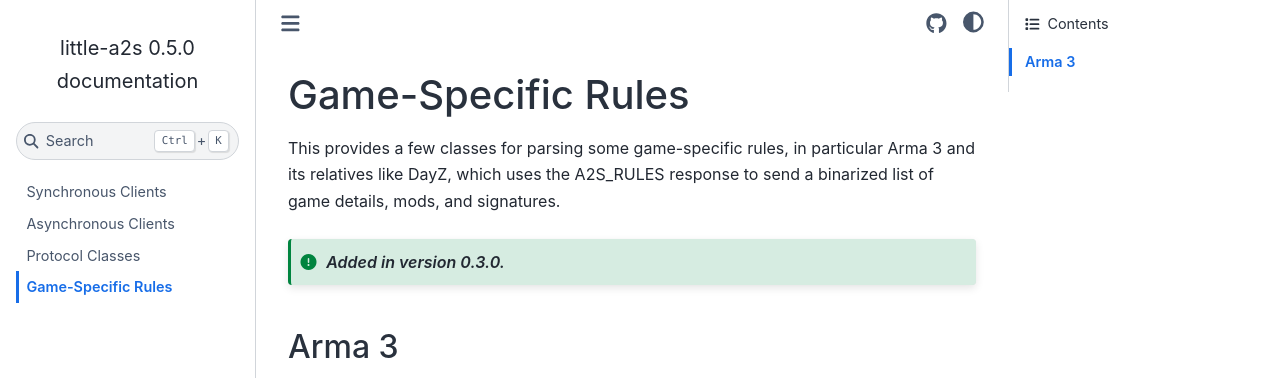
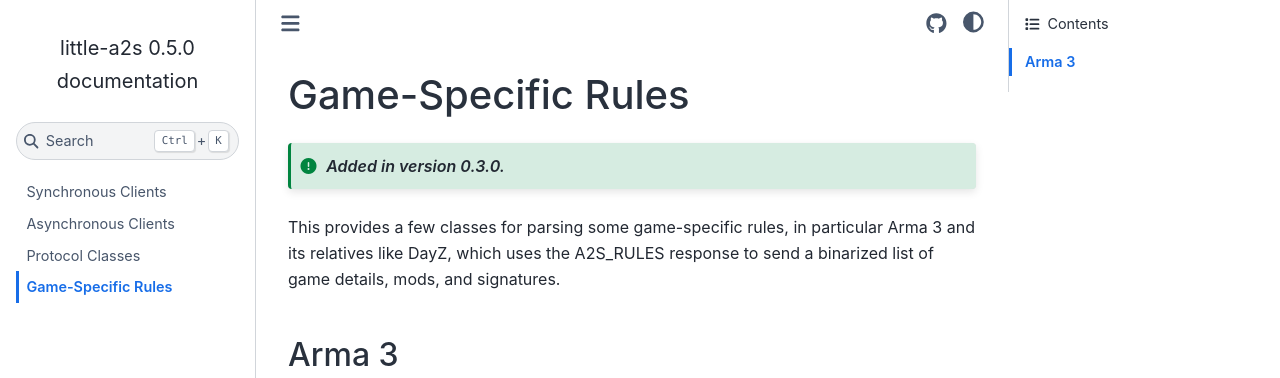
Before and after one commit to thegamecracks/little-a2s, a Sphinx documentation site: the page built from docs/rules.rst, in a window 1280 px wide and 932 px high, cut to the strip 0-378 px from the top of the window. Built offline with Sphinx 7.4.7 and the Sphinx Book theme 1.1.4, drawn with Linux system fonts in a browser that asks for light colours.

```diff
--- a/docs/rules.rst
+++ b/docs/rules.rst
@@ -1,11 +1,11 @@
 Game-Specific Rules
 ===================
+
+.. versionadded:: 0.3.0
 
 This provides a few classes for parsing some game-specific rules, in particular
 Arma 3 and its relatives like DayZ, which uses the A2S_RULES response to send
 a binarized list of game details, mods, and signatures.
-
-.. versionadded:: 0.3.0
 
 Arma 3
 ------
```
